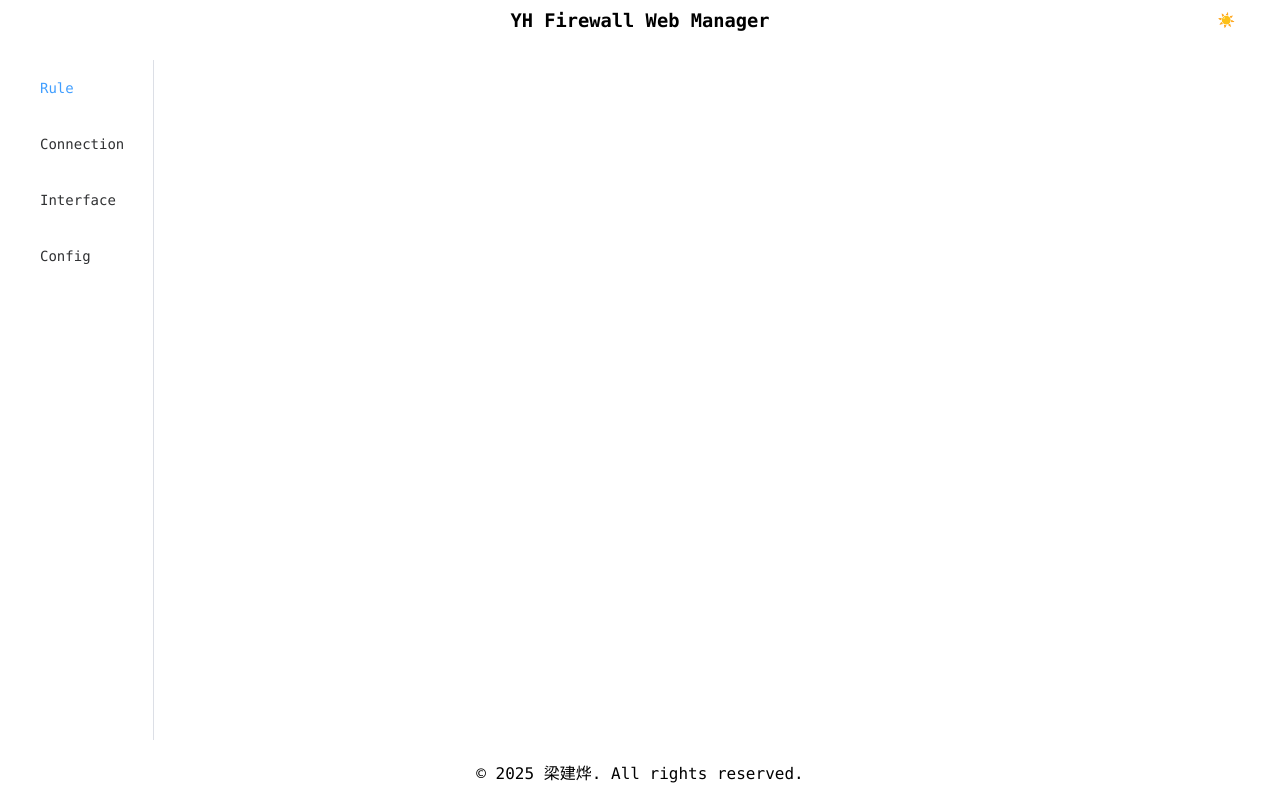
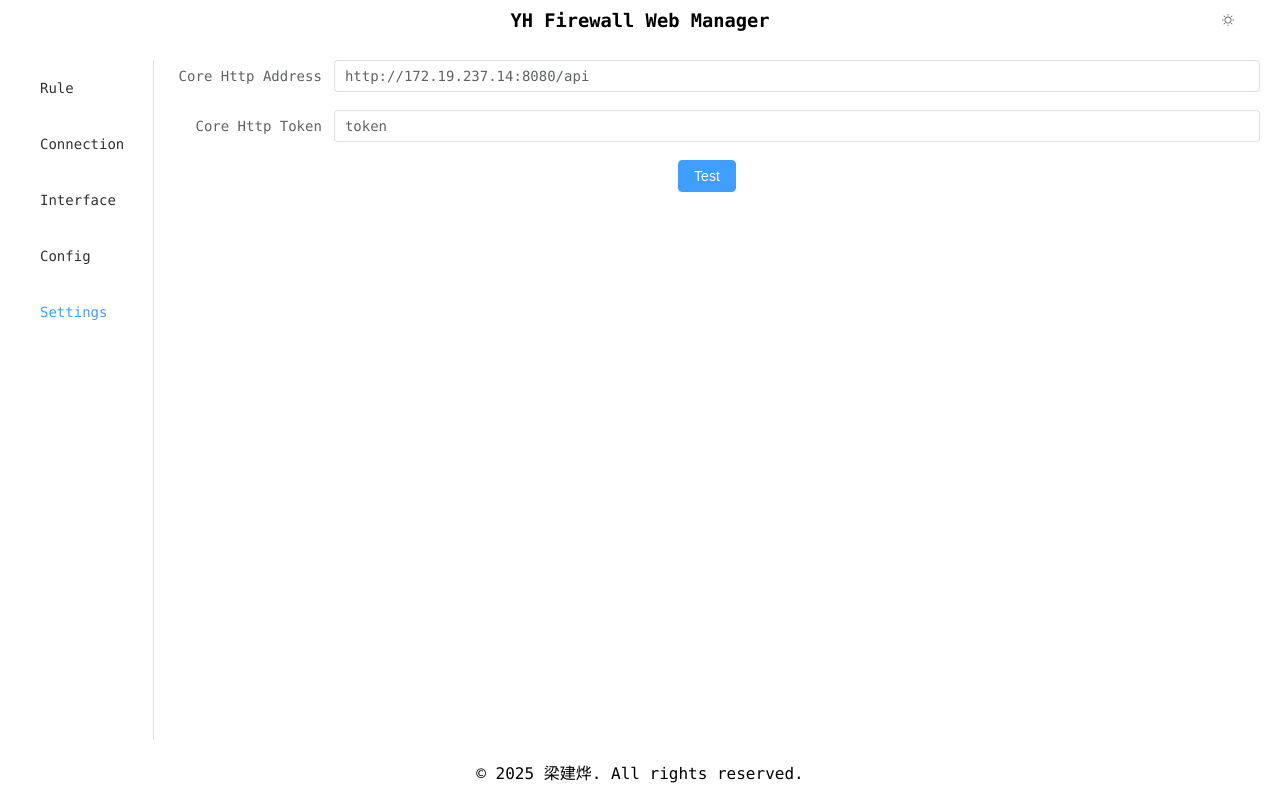
Before and after one commit to gralliry/YH-FireWall-Frontend, a Vue app: page /settings in a window 1280 px wide. Shown: the top 800 px of the page. Built offline with nearby package versions, Linux system fonts and the light colour scheme.

Commit message:
完成了路由

```diff
--- a/src/App.vue
+++ b/src/App.vue
@@ -42,6 +42,10 @@
     .header-right {
         position: absolute;
         right: 10px;
+
+        .el-button {
+            border: none;
+        }
     }
 }
 
@@ -69,35 +73,47 @@
 </style>
 
 <template>
-    <div class="wrapper">
+    <el-container class="wrapper">
         <el-header class="header">
             <div class="header-content">
                 <h3 class="header-title">YH Firewall Web Manager</h3>
                 <div class="header-right">
-                    <DarkMode />
+                    <el-button :icon="isDark ? Moon : Sunny" @click="toggleDark()" />
                 </div>
             </div>
         </el-header>
 
         <el-main class="main">
             <!-- 左侧导航菜单 -->
-            <el-menu class="main-nav" router default-active="/rule" :unique-opened="true">
+            <el-menu class="main-nav" router default-active="/settings" :unique-opened="true">
                 <el-menu-item index="/rule">Rule</el-menu-item>
                 <el-menu-item index="/connection">Connection</el-menu-item>
                 <el-menu-item index="/interface">Interface</el-menu-item>
                 <el-menu-item index="/config">Config</el-menu-item>
+                <el-menu-item index="/settings">Settings</el-menu-item>
             </el-menu>
 
             <!-- 右侧内容区：由路由控制 -->
             <div class="main-content">
-                <router-view />
+                <router-view v-slot="{ Component }">
+                    <keep-alive>
+                        <component :is="Component" />
+                    </keep-alive>
+                </router-view>
             </div>
         </el-main>
 
         <el-footer class="footer">© 2025 梁建烨. All rights reserved.</el-footer>
-    </div>
+    </el-container>
 </template>
 
 <script setup lang="ts">
-import DarkMode from '@/components/DarkMode.vue'
+// 引入VueUse暗黑模式核心
+import { useDark, useToggle } from '@vueuse/core'
+import { Sunny, Moon } from '@element-plus/icons-vue'
+
+// 初始化暗黑模式检测器
+const isDark = useDark()
+// 生成切换函数（类型安全）
+const toggleDark = useToggle(isDark)
 </script>
--- a/src/api/instance.ts
+++ b/src/api/instance.ts
@@ -1,28 +1,18 @@
 // src/api/axiosInstance.ts
 import axios from 'axios'
-// import { Base64 } from 'js-base64';
 
 // 可以在这里改统一前缀，例如 '/api'、'/backend/api' 等
-const BASE_API_PREFIX = 'http://172.19.237.114:8080/api'
+// const BASE_API_PREFIX = 'http://172.19.237.114:8080/api'
 
-// 如果你用环境变量，可以改成：
-// const BASE_API_PREFIX = import.meta.env.VITE_API_BASE_URL || '/api'
-
-const axiosInstance = axios.create({
-    baseURL: BASE_API_PREFIX,
+export const axiosInstance = axios.create({
+    // baseURL: BASE_API_PREFIX,
     timeout: 5000,
 })
 
 // ✅ 请求拦截器（可选）
 axiosInstance.interceptors.request.use(
-    config => {
-        // 可以在这里统一添加 token 等
-        // const token = localStorage.getItem('token')
-        // let token = Base64.encode('root:root')
-        // config.headers.Authorization = `Basic ${token}`
-        return config
-    },
-    error => Promise.reject(error)
+    config => { return config },
+    error => { return Promise.reject(error) }
 )
 
 // ✅ 响应拦截器（可选）
@@ -31,4 +21,8 @@ axiosInstance.interceptors.request.use(
 //     error => Promise.reject(error)
 // )
 
-export default axiosInstance
+// ✅ 提供动态设置 baseURL 的方法
+export function setConfig(url: string, token: string) {
+    axiosInstance.defaults.baseURL =  url
+    axiosInstance.defaults.headers.Authorization = `Bearer ${token}`
+}
--- a/src/components/ConnectionTable.vue
+++ b/src/components/ConnectionTable.vue
@@ -1,5 +1,5 @@
 <template>
-    <el-table :data="connectionData" stripe highlight-current-row>
+    <el-table :data="connectionData" v-loading="loading" stripe highlight-current-row>
         <el-table-column label="Fd" prop="fd" align="center" sortable />
         <el-table-column label="Type" align="center">
             <template #default="{ row }">
@@ -25,8 +25,8 @@
 </template>
 
 <script setup lang="ts">
-import { ref, onMounted } from 'vue';
-import axiosInstance from '@/api/instance'
+import { ref, onActivated } from 'vue';
+import { axiosInstance } from '@/api/instance'
 import { ElMessage } from 'element-plus'
 
 const type2protocol = {
@@ -48,12 +48,18 @@ interface Connection {
 
 const connectionData = ref<Connection[]>([])
 
+const loading = ref(false)
+
 const handleGetConnections = () => {
+    loading.value = true
     axiosInstance.get('/connection').then(res => {
         connectionData.value = res.data
         ElMessage.success('Connection list refreshed')
     }).catch(err => {
-        ElMessage.error('Failed to fetch connections: ' + err)
+        connectionData.value = []
+        ElMessage.error(err)
+    }).finally(() => {
+        loading.value = false
     })
 }
 
@@ -67,7 +73,7 @@ const handleClose = (row: Connection) => {
     // })
 }
 
-onMounted(() => {
+onActivated(() => {
     handleGetConnections()
 })
 
--- a/src/components/DarkMode.vue
+++ /dev/null
@@ -1,34 +0,0 @@
-<script setup>
-// 引入VueUse暗黑模式核心
-import { useDark, useToggle } from '@vueuse/core'
-
-// 初始化暗黑模式检测器
-const isDark = useDark()
-// 生成切换函数（类型安全）
-const toggleDark = useToggle(isDark)
-</script>
-
-<template>
-    <el-button @click="toggleDark()" class="theme-toggle" style="border: none;"
-        :aria-label="`Switch to ${isDark ? 'light' : 'dark'} mode`">
-        {{ isDark ? '🌙' : '☀️' }}
-    </el-button>
-</template>
-
-<style scoped>
-/* 通过CSS变量实现主题映射 */
-:root {
-    --bg-color: #ffffff;
-    --text-color: #2c3e50;
-}
-
-.dark {
-    --bg-color: #1a1a1a;
-    --text-color: #f0f0f0;
-}
-
-body {
-    background-color: var(--bg-color);
-    color: var(--text-color);
-}
-</style>
--- a/src/components/InterfaceTable.vue
+++ b/src/components/InterfaceTable.vue
@@ -1,5 +1,5 @@
 <template>
-    <el-table :data="interfaceData" stripe highlight-current-row>
+    <el-table :data="interfaceData" v-loading="loading" stripe highlight-current-row>
         <el-table-column label="Index" prop="index" align="center" />
         <el-table-column label="Name" prop="name" align="center" />
         <el-table-column label="MTU" prop="mtu" align="center" />
@@ -18,9 +18,9 @@
 </template>
 
 <script setup lang="ts">
-import { ref, onMounted } from 'vue';
+import { ref, onActivated } from 'vue';
 import { ElMessage } from 'element-plus'
-import axiosInstance from '@/api/instance'
+import { axiosInstance } from '@/api/instance'
 
 interface Interface {
     index: number
@@ -34,18 +34,24 @@ interface Interface {
 // 接口数据
 const interfaceData = ref<Interface[]>([])
 
+const loading = ref(false)
+
 // 获取接口列表
 const handleGetInterfaces = () => {
+    loading.value = true
     axiosInstance.get('/interface').then(res => {
         interfaceData.value = res.data
         ElMessage.success('Interface list refreshed')
     }).catch(err => {
-        ElMessage.error('Failed to fetch interface list: ' + err)
+        interfaceData.value = []
+        ElMessage.error(err)
+    }).finally(() => {
+        loading.value = false
     })
 }
 
 // 监听页面加载
-onMounted(() => {
+onActivated(() => {
     handleGetInterfaces()
 })
 
--- /dev/null
+++ b/src/components/Settings.vue
@@ -0,0 +1,44 @@
+<template>
+    <el-form :model="config">
+        <el-form-item label="Core Http Address" label-width="180">
+            <el-input v-model="config.address" />
+        </el-form-item>
+        <el-form-item label="Core Http Token" label-width="180">
+            <el-input v-model="config.token" />
+        </el-form-item>
+
+    </el-form>
+    <el-button type="primary" @click="handleTest">
+        Test
+    </el-button>
+</template>
+
+<script setup lang="ts">
+import { onMounted, reactive, watch } from 'vue'
+import { ElMessage } from 'element-plus'
+
+import { setConfig, axiosInstance } from '@/api/instance'
+
+// 从 localStorage 加载初始状态
+const config = reactive({
+    address: 'http://172.19.237.14:8080/api',
+    token: 'token'
+})
+
+onMounted(() => {
+    setConfig(config.address, config.token)
+})
+
+watch(config, () => {
+    setConfig(config.address, config.token)
+})
+
+const handleTest = () => {
+    axiosInstance.get('/ping').then(() => {
+        ElMessage.success('Connection successful')
+    }).catch((err) => {
+        ElMessage.error(err)
+    })
+}
+
+</script>
--- a/src/router/router.ts
+++ b/src/router/router.ts
@@ -5,13 +5,15 @@ import RuleTable from '@/components/RuleTable.vue'
 import ConnectionTable from '@/components/ConnectionTable.vue'
 import InterfaceTable from '@/components/InterfaceTable.vue'
 import ConfigArea from '@/components/ConfigArea.vue'
+import Settings from '@/components/Settings.vue'
 
 const routes = [
-  { path: '/', redirect: '/rule' }, // 默认跳转到 Rule
+    { path: '/', redirect: '/settings' }, // 默认跳转到 Settings 页面
     { path: '/rule', name: 'Rule', component: RuleTable },
     { path: '/connection', name: 'Connection', component: ConnectionTable },
     { path: '/interface', name: 'Interface', component: InterfaceTable },
     { path: '/config', name: 'Config', component: ConfigArea },
+    { path: '/settings', name: 'Settings', component: Settings },
 ]
 
 const router = createRouter({
--- a/src/shims-vue.d.ts
+++ /dev/null
@@ -1,6 +0,0 @@
-// src/shims-vue.d.ts
-declare module '*.vue' {
-  import { DefineComponent } from 'vue'
-  const component: DefineComponent<{}, {}, any>
-  export default component
-}
--- a/src/style.css
+++ b/src/style.css
@@ -1,5 +1,14 @@
 :root {
     font-family: 'Consolas', 'Courier New', monospace;
+}
+
+.el-input__inner {
+    font-family: 'Consolas', 'Courier New', monospace;
+}
+
+body {
+    background-color: var(--bg-color);
+    color: var(--text-color);
 }
 
 #app {
```
Also changed, not shown: src/api/api.ts (deleted, +0 -11 lines), src/components/ConfigArea.vue (+24 -19 lines), src/components/RuleTable.vue (+16 -15 lines). Lines whose indentation alone changed are shown as unchanged.
